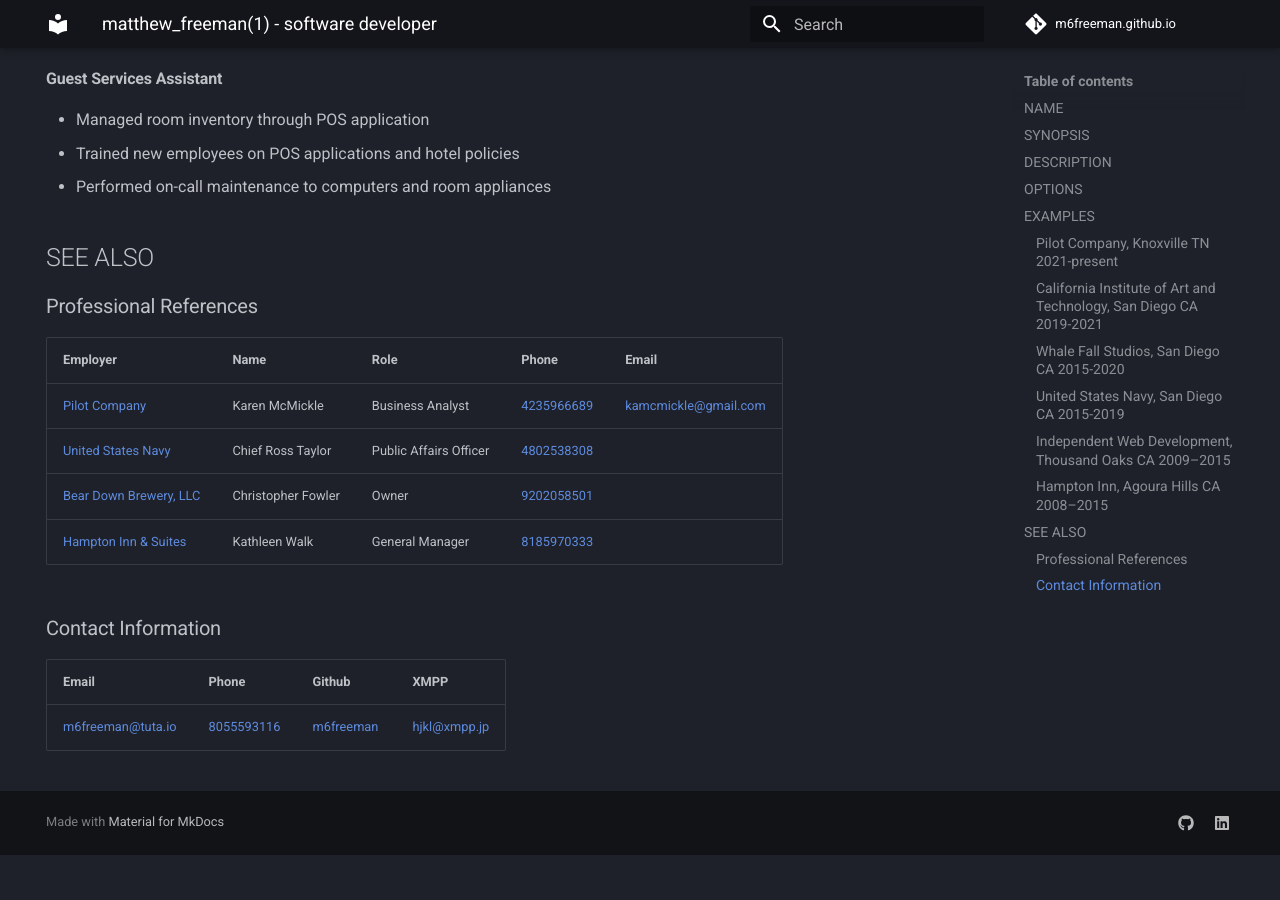
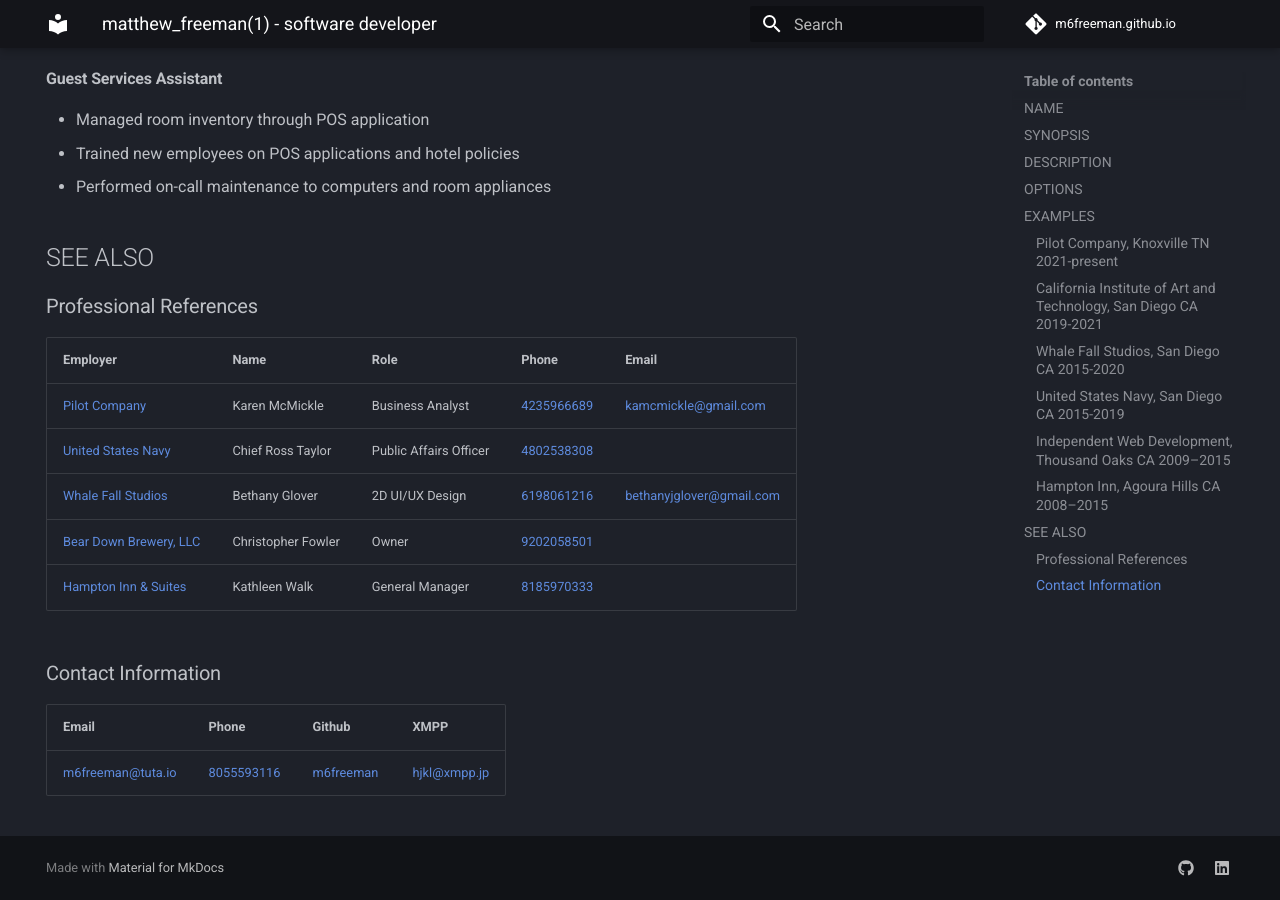
Before and after one commit to m6freeman/m6freeman.github.io, an MkDocs documentation site: the page built from docs/index.md, in a window 1280 px wide and 900 px high, scrolled down 3909 px. Built offline with MkDocs 1.6.1 and Material for MkDocs 9.7.7, drawn with Linux system fonts in a browser that asks for light colours; comment, search, counter and statistics services are not loaded; before the commit the page ends 4764 px from its top, so only the background shows below that.

Commit message:
feat: added game dev reference

```diff
--- a/docs/index.md
+++ b/docs/index.md
@@ -155,6 +155,7 @@
 |-|-|-|-|-|
 |[Pilot Company](https://www.pilotcompany.com/)|Karen McMickle|Business Analyst|[4235966689](tel:+14235966689)|[kamcmickle@gmail.com](mailto:kamcmickle@gmail.com)|
 |[United States Navy](https://www.navy.mil/)|Chief Ross Taylor|Public Affairs Officer|[4802538308](tel:+14802538308)||
+|[Whale Fall Studios](https://m6freeman.itch.io/)|Bethany Glover|2D UI/UX Design|[6198061216](tel+6198061216)|[bethanyjglover@gmail.com](mailto:bethanyjglover@gmail.com)|
 |[Bear Down Brewery, LLC](https://m6freeman.github.io/Bear-Down-Brewery/)|Christopher Fowler|Owner|[9202058501](tel:+19202058501)||
 |[Hampton Inn & Suites](https://www.hilton.com/en/hotels/agocahx-hampton-suites-agoura-hills/)|Kathleen Walk|General Manager|[8185970333](tel:+18185970333)||
 
```
